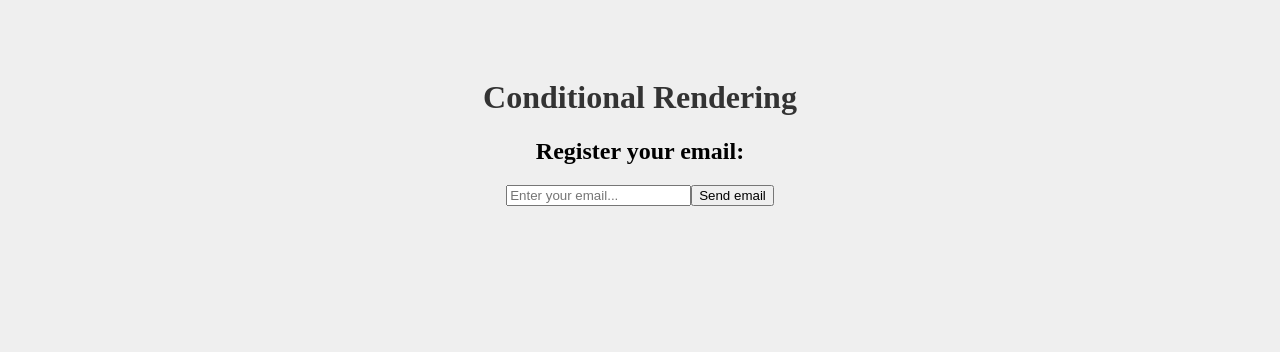
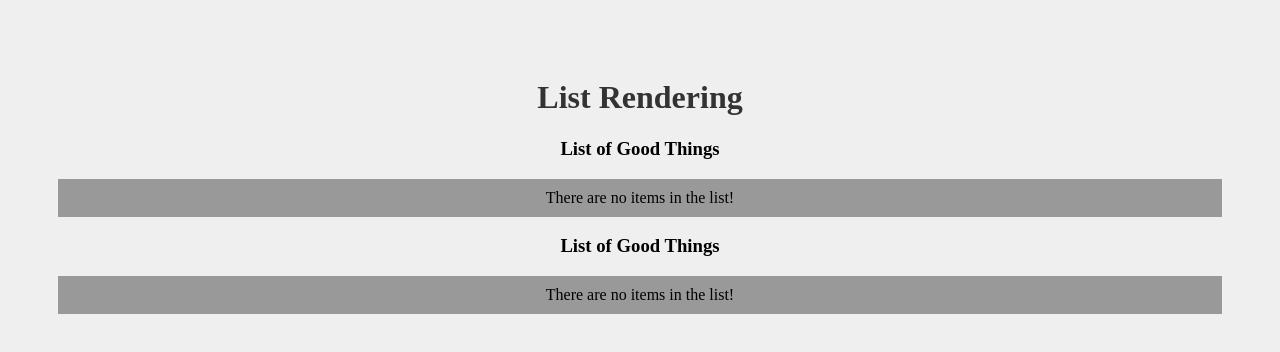
Before and after one commit to lucasalexneves/Project-React, a React (Create React App) app: page / in a window 1280 px wide. Shown: the top 352 px of the page. Built offline with nearby package versions, Linux system fonts and the light colour scheme.

Commit message:
list rendering

```diff
--- a/src/App.js
+++ b/src/App.js
@@ -1,12 +1,16 @@
 import './App.css';
-import Condicional from './components/Condicional';
+import OutraLista from './components/OutraLista';
 
 function App() {
 
+  const meusItens = ['React', ' Vue', 'Angular']
+
   return (
     <div className="App">
-      <h1>Conditional Rendering</h1>
-      <Condicional />
+      <h1>List Rendering</h1>
+      <OutraLista itens={meusItens} />
+      <OutraLista itens={[]} />
+
     </div>
   )
 }
--- /dev/null
+++ b/src/components/OutraLista.js
@@ -0,0 +1,16 @@
+function OutraLista ({ itens }) {
+
+    return(
+        <>
+            <h3>List of Good Things</h3>
+            {itens.lenght > 0 ? (
+            itens.map((item, index) => <p key={index}>{item}</p>)
+            ) : (
+                <p>There are no items in the list!</p>
+            )}
+        </>
+    )
+
+}
+
+export default OutraLista
```
